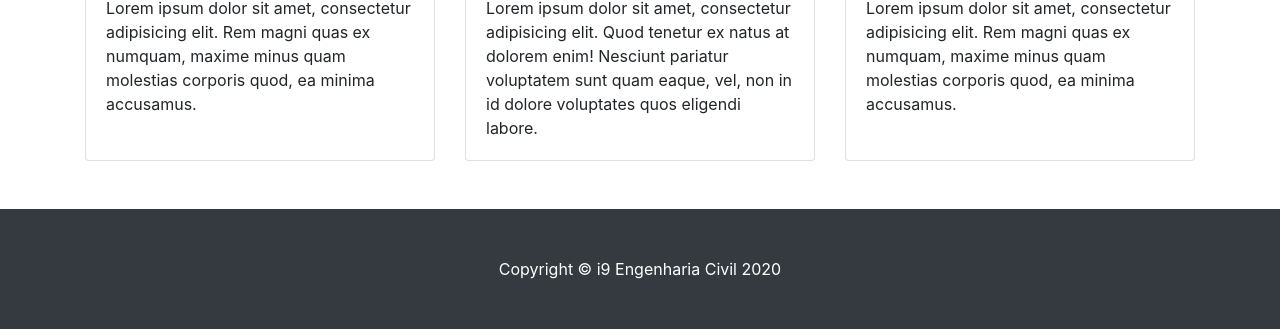
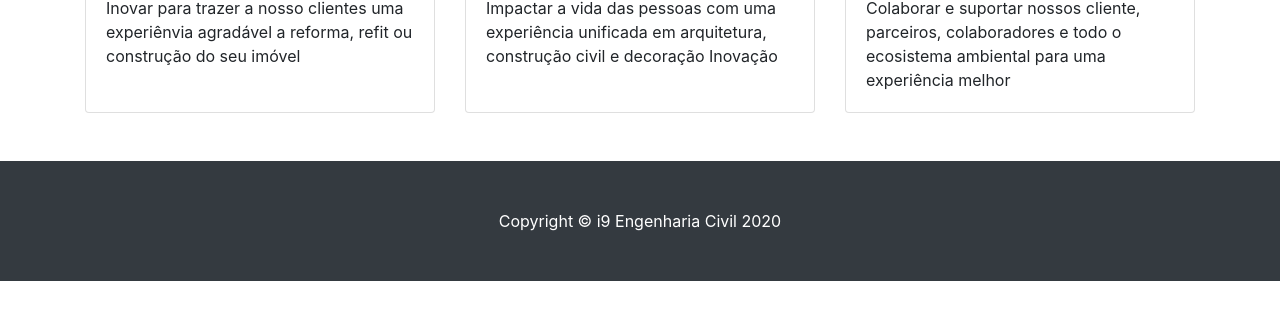
Before and after one commit to anderatt/i9engcivil, a website: page index.html in a window 1280 px wide. Shown: the part 697-1026 px from the top of the page. After the commit the page ends 978 px from the top, so only its background shows below. Drawn offline with Linux system fonts and the light colour scheme.

Commit message:
Update index.html

```diff
--- a/index.html
+++ b/index.html
@@ -88,7 +88,7 @@
         <div class="card h-100">
           <div class="card-body">
             <h2 class="card-title">Missão</h2>
-            <p class="card-text">Lorem ipsum dolor sit amet, consectetur adipisicing elit. Rem magni quas ex numquam, maxime minus quam molestias corporis quod, ea minima accusamus.</p>
+            <p class="card-text">Inovar para trazer a nosso clientes uma experiênvia agradável a reforma, refit ou construção do seu imóvel</p>
           </div>
           <!--<div class="card-footer">
             <a href="#" class="btn btn-primary btn-sm">More Info</a>
@@ -100,7 +100,7 @@
         <div class="card h-100">
           <div class="card-body">
             <h2 class="card-title">Visão</h2>
-            <p class="card-text">Lorem ipsum dolor sit amet, consectetur adipisicing elit. Quod tenetur ex natus at dolorem enim! Nesciunt pariatur voluptatem sunt quam eaque, vel, non in id dolore voluptates quos eligendi labore.</p>
+            <p class="card-text">Impactar a vida das pessoas com uma experiência unificada em arquitetura, construção civil e decoração Inovação</p>
           </div>
           <!--<div class="card-footer">
             <a href="#" class="btn btn-primary btn-sm">More Info</a>
@@ -112,7 +112,7 @@
         <div class="card h-100">
           <div class="card-body">
             <h2 class="card-title">Valores</h2>
-            <p class="card-text">Lorem ipsum dolor sit amet, consectetur adipisicing elit. Rem magni quas ex numquam, maxime minus quam molestias corporis quod, ea minima accusamus.</p>
+            <p class="card-text">Colaborar e suportar nossos cliente, parceiros, colaboradores e todo o ecosistema ambiental para uma experiência melhor </p>
           </div>
           <!--<div class="card-footer">
             <a href="#" class="btn btn-primary btn-sm">More Info</a>
```
